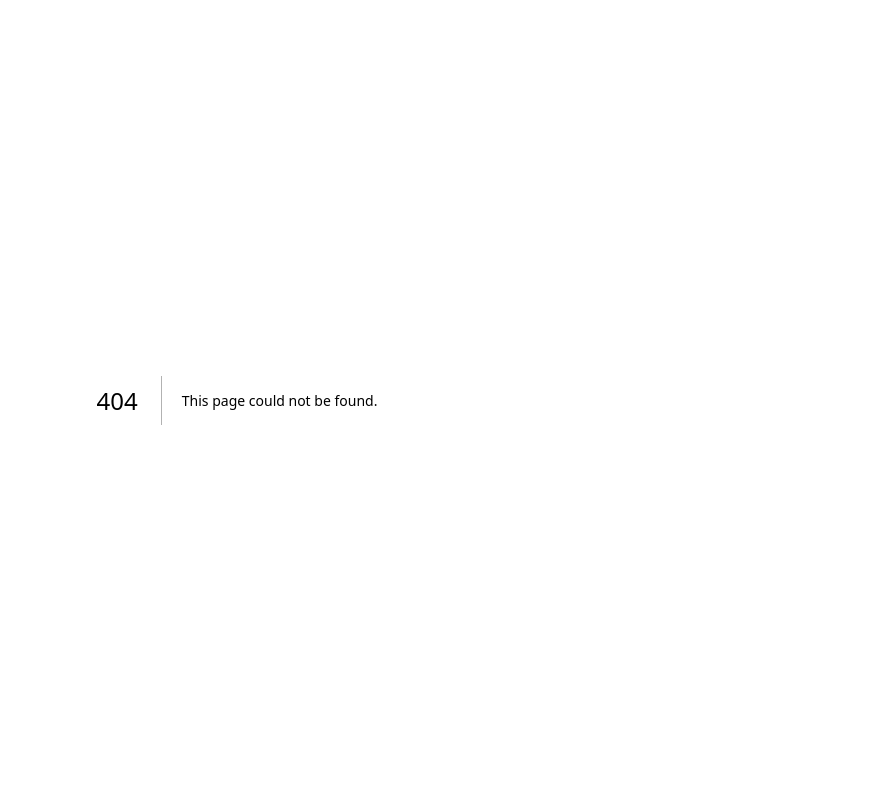
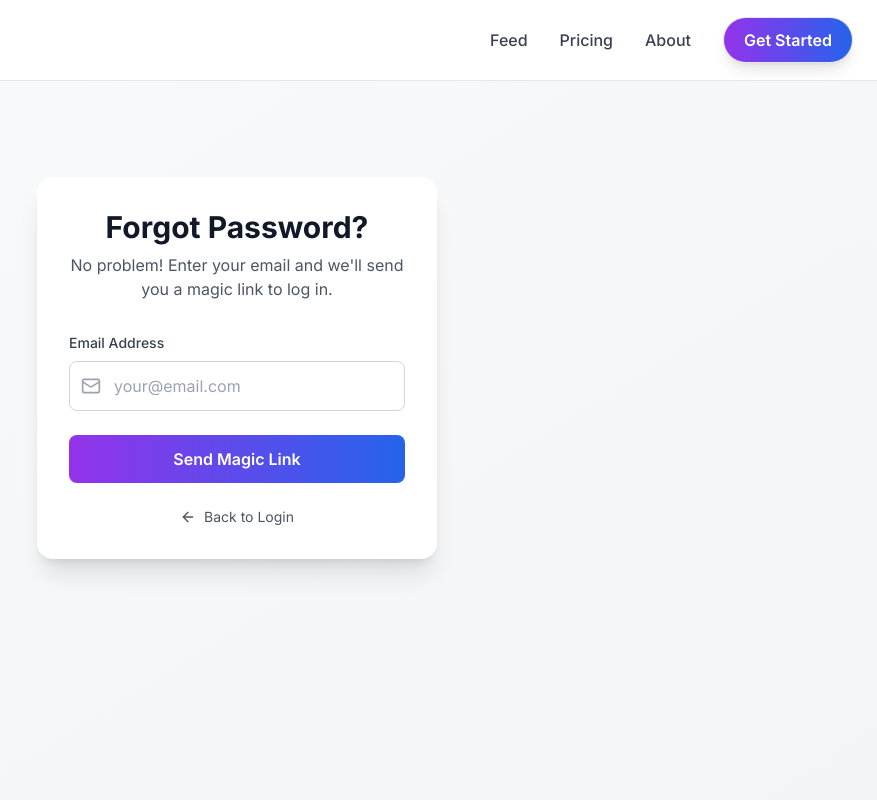
Before and after one commit to AgentAnalytics-ai/dealsprints, a Next.js app: page /auth/forgot-password in a window 1280 px wide. Before the commit this address had no page. Shown: the top 800 px of the page, without its empty margins (403-1280 px from the left). Built offline with nearby package versions, Linux system fonts and the light colour scheme; no server answers.

Commit message:
Add email remembrance, forgot password flow, and authentication documentation

```diff
--- /dev/null
+++ b/src/app/auth/forgot-password/page.tsx
@@ -0,0 +1,132 @@
+'use client';
+
+import { useState } from 'react';
+import { Header } from '@/components/Header';
+import { Footer } from '@/components/Footer';
+import { Mail, CheckCircle, ArrowLeft, AlertCircle } from 'lucide-react';
+import Link from 'next/link';
+import { supabaseAuth } from '@/lib/auth';
+
+export default function ForgotPasswordPage() {
+  const [email, setEmail] = useState('');
+  const [loading, setLoading] = useState(false);
+  const [error, setError] = useState('');
+  const [success, setSuccess] = useState(false);
+
+  const handleSubmit = async (e: React.FormEvent) => {
+    e.preventDefault();
+    setError('');
+    setLoading(true);
+
+    try {
+      // Send password reset email (works for magic link too)
+      const { error: resetError } = await supabaseAuth.auth.resetPasswordForEmail(email, {
+        redirectTo: `${window.location.origin}/auth/reset-password`,
+      });
+
+      if (resetError) {
+        // If password reset fails, try magic link
+        const { error: magicLinkError } = await supabaseAuth.auth.signInWithOtp({
+          email,
+          options: {
+            emailRedirectTo: `${window.location.origin}/okc/feed`,
+          },
+        });
+
+        if (magicLinkError) {
+          throw magicLinkError;
+        }
+      }
+
+      setSuccess(true);
+    } catch (err: any) {
+      console.error('Forgot password error:', err);
+      setError(err.message || 'Failed to send email. Please try again.');
+    } finally {
+      setLoading(false);
+    }
+  };
+
+  return (
+    <>
+      <Header />
+
+      <main className="min-h-screen bg-gradient-to-br from-gray-50 to-gray-100">
+        <div className="max-w-md mx-auto px-6 py-24">
+          <div className="bg-white rounded-2xl shadow-xl p-8">
+            <div className="text-center mb-8">
+              <h1 className="text-3xl font-bold text-gray-900 mb-2">Forgot Password?</h1>
+              <p className="text-gray-600">No problem! Enter your email and we'll send you a magic link to log in.</p>
+            </div>
+
+            {success ? (
+              <div className="text-center">
+                <div className="w-16 h-16 bg-green-100 rounded-full flex items-center justify-center mx-auto mb-4">
+                  <CheckCircle className="w-8 h-8 text-green-600" />
+                </div>
+                <h2 className="text-2xl font-bold text-gray-900 mb-2">Check Your Email</h2>
+                <p className="text-gray-600 mb-6">
+                  We've sent a magic link to <strong>{email}</strong>. Click the link to log in instantly.
+                </p>
+                <Link
+                  href="/login"
+                  className="inline-flex items-center gap-2 text-purple-600 hover:text-purple-700 font-semibold"
+                >
+                  <ArrowLeft className="w-4 h-4" />
+                  Back to Login
+                </Link>
+              </div>
+            ) : (
+              <form onSubmit={handleSubmit} className="space-y-6">
+                {error && (
+                  <div className="p-4 bg-red-50 border border-red-200 rounded-lg flex items-start gap-3">
+                    <AlertCircle className="w-5 h-5 text-red-600 flex-shrink-0 mt-0.5" />
+                    <p className="text-sm text-red-800">{error}</p>
+                  </div>
+                )}
+
+                <div>
+                  <label htmlFor="email" className="block text-sm font-medium text-gray-700 mb-2">
+                    Email Address
+                  </label>
+                  <div className="relative">
+                    <Mail className="absolute left-3 top-1/2 -translate-y-1/2 w-5 h-5 text-gray-400" />
+                    <input
+                      id="email"
+                      type="email"
+                      value={email}
+                      onChange={(e) => setEmail(e.target.value)}
+                      required
+                      className="w-full pl-11 pr-4 py-3 border border-gray-300 rounded-lg focus:ring-2 focus:ring-purple-500 focus:border-transparent"
+                      placeholder="your@email.com"
+                    />
+                  </div>
+                </div>
+
+                <button
+                  type="submit"
+                  disabled={loading}
+                  className="w-full bg-gradient-to-r from-purple-600 to-blue-600 text-white font-semibold py-3 px-6 rounded-lg hover:from-purple-700 hover:to-blue-700 transition-all disabled:opacity-50 disabled:cursor-not-allowed"
+                >
+                  {loading ? 'Sending...' : 'Send Magic Link'}
+                </button>
+              </form>
+            )}
+
+            <div className="mt-6 text-center">
+              <Link
+                href="/login"
+                className="text-sm text-gray-600 hover:text-gray-900 flex items-center justify-center gap-2"
+              >
+                <ArrowLeft className="w-4 h-4" />
+                Back to Login
+              </Link>
+            </div>
+          </div>
+        </div>
+      </main>
+
+      <Footer />
+    </>
+  );
+}
--- a/src/app/login/page.tsx
+++ b/src/app/login/page.tsx
@@ -10,7 +10,13 @@ import { Mail, Lock, AlertCircle, LogIn } from 'lucide-react';
 
 export default function LoginPage() {
   const router = useRouter();
-  const [email, setEmail] = useState('');
+  // Remember email from localStorage (better UX)
+  const [email, setEmail] = useState(() => {
+    if (typeof window !== 'undefined') {
+      return localStorage.getItem('dealsprints_email') || '';
+    }
+    return '';
+  });
   const [password, setPassword] = useState('');
   const [loading, setLoading] = useState(false);
   const [error, setError] = useState('');
@@ -38,6 +44,10 @@ export default function LoginPage() {
 
       if (user) {
         console.log('✅ Sign in successful! User:', user.id);
+        // Remember email in localStorage
+        if (typeof window !== 'undefined') {
+          localStorage.setItem('dealsprints_email', email);
+        }
         console.log('🔵 Redirecting to dashboard...');
         // Redirect to dashboard
         router.push('/dashboard');
@@ -130,6 +140,16 @@ export default function LoginPage() {
             </button>
           </form>
 
+          {/* Forgot Password */}
+          <div className="mt-4 text-center">
+            <Link
+              href="/auth/forgot-password"
+              className="text-sm text-purple-600 hover:text-purple-700 font-medium"
+            >
+              Forgot password? Use magic link instead
+            </Link>
+          </div>
+
           {/* Footer Links */}
           <div className="mt-6 text-center space-y-2">
             <p className="text-sm text-gray-600">
--- a/src/app/welcome/page.tsx
+++ b/src/app/welcome/page.tsx
@@ -33,12 +33,13 @@ function WelcomeContent() {
               <h3 className="font-bold text-gray-900">Check Your Email</h3>
             </div>
             <p className="text-gray-700 text-sm mb-3">
-              We've sent you a login link to access your account. Click the link in the email to:
+              We've sent you a magic link to log in. Click the link in your email to:
             </p>
             <ul className="text-gray-700 text-sm space-y-2 ml-6">
-              <li>• Set up your password (optional)</li>
+              <li>• Log in instantly (no password needed)</li>
               <li>• Access unlimited posts</li>
-              <li>• Manage your subscription</li>
+              <li>• Set up a password for easier login next time (optional)</li>
+              <li>• Manage your subscription from your dashboard</li>
             </ul>
           </div>
 
@@ -56,7 +57,7 @@ function WelcomeContent() {
 
             <Link
               href="/login"
-              className="block w-full py-3 px-6 bg-gray-100 text-gray-700 font-semibold rounded-lg hover:bg-gray-200 transition-all"
+              className="block w-full py-3 px-6 bg-gray-100 text-gray-700 font-semibold rounded-lg hover:bg-gray-200 transition-all text-center"
             >
               Sign In to Dashboard
             </Link>
@@ -65,8 +66,8 @@ function WelcomeContent() {
           {/* Support */}
           <p className="text-sm text-gray-500 mt-8">
             Didn't receive the email? Check your spam folder or{' '}
-            <Link href="/contact" className="text-purple-600 hover:text-purple-700 underline">
-              contact support
+            <Link href="/auth/forgot-password" className="text-purple-600 hover:text-purple-700 underline">
+              request a new magic link
             </Link>
           </p>
         </div>
```
Also changed, not shown: 2 other files (tests, documents, lock files or other folders).
